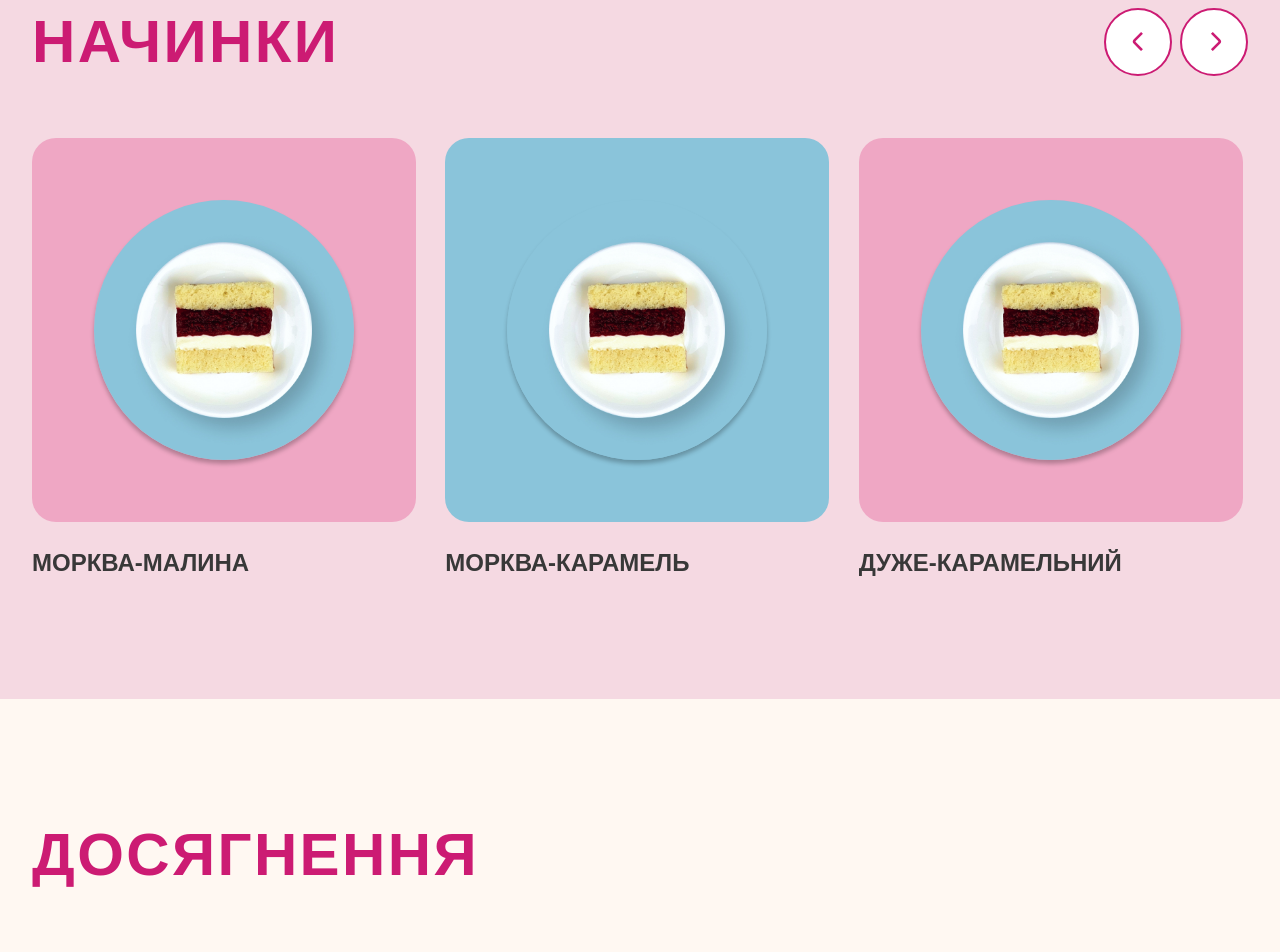
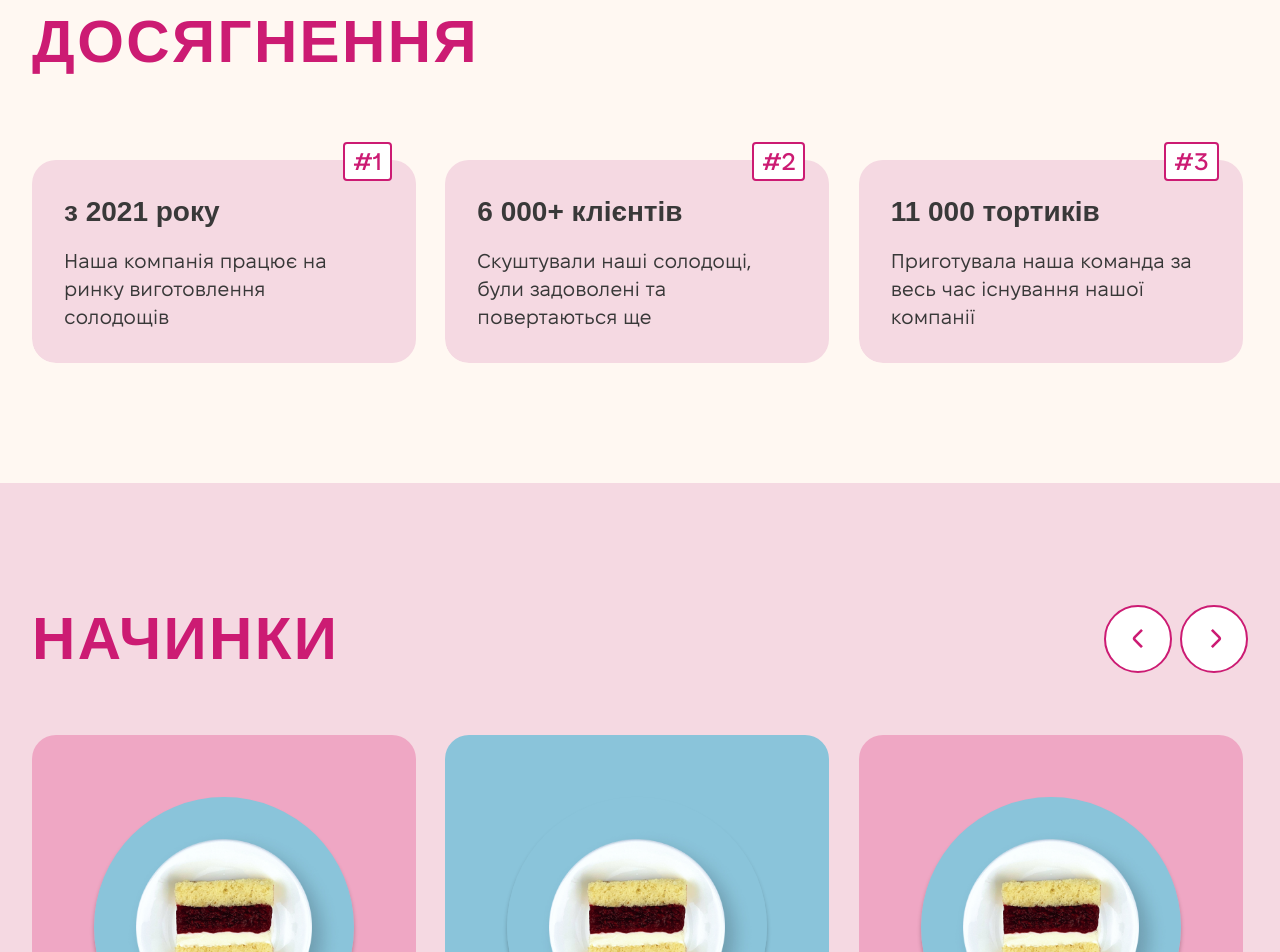
Before and after one commit to SoftRyzen-internship/de-tort, a Next.js app: page / in a window 1280 px wide. Shown: the part 3220-4172 px from the top of the page. Built offline with nearby package versions, Linux system fonts and the light colour scheme; no server answers; a web font is replaced by a local one.

Commit message:
change sections order

```diff
--- a/src/app/page.tsx
+++ b/src/app/page.tsx
@@ -15,8 +15,8 @@ export default async function Home() {
       <CakesAssortment />
       <Sweets />
       <About />
+      <Achievements />
       <Toppings />
-      <Achievements />
       <QA />
       <Reviews />
       <Contacts />
```
